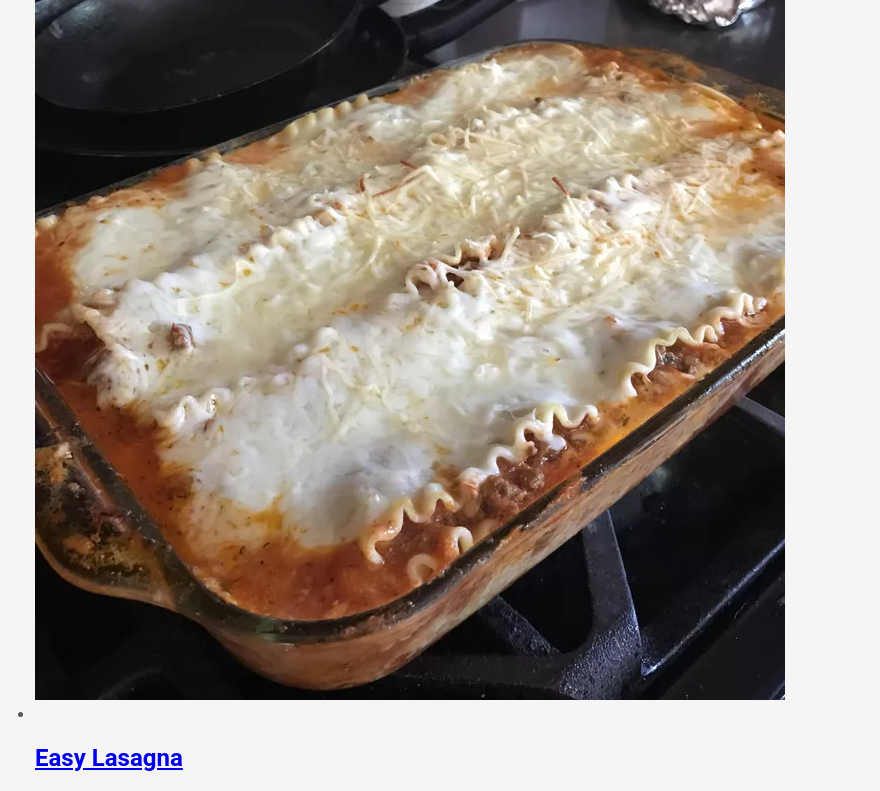
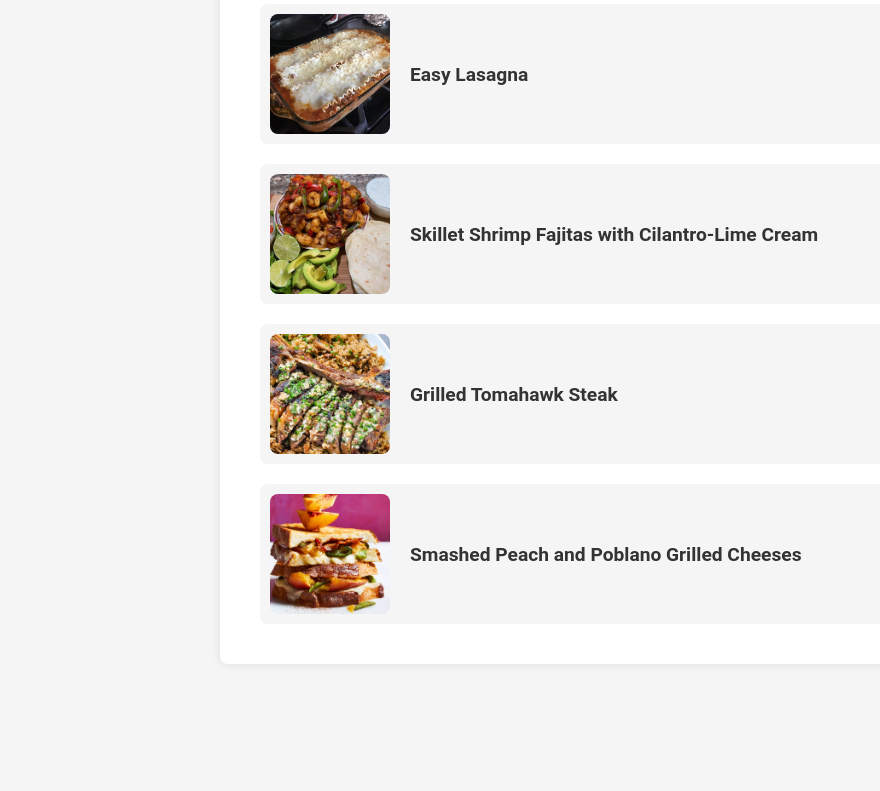
Before and after one commit to sofiapetushok/recipes, a plain HTML site: page index.html in a window 1280 px wide. Shown: the part 104-895 px from the top of the page, without its empty margins (0-880 px from the left). After the commit the page ends 800 px from the top, so only its background shows below. Drawn offline with Linux system fonts and the light colour scheme.

Commit message:
styling the homepage links

```diff
--- a/css/style.css
+++ b/css/style.css
@@ -1,18 +1,71 @@
 
 body {
     font-family: 'Roboto', sans-serif;
-    margin: 0;
-    padding: 0;
     background-color: #f5f5f5;
 }
-
-h1 {
-    color: #333;
-}
-body, h1 {
+body, h1, h2, h3, ul, li, p {
     margin: 0;
     padding: 0;
 }
+h1 {
+    color: #333;
+    text-align: center;
+    margin-bottom: 20px;
+}
+
+.homepage-container {
+    max-width: 800px;
+    margin: 30px auto;
+    padding: 20px;
+    background-color: #fff;
+    border-radius: 8px;
+    box-shadow: 0px 0px 10px rgba(0, 0, 0, 0.1);
+}
+.recipe-list {
+    list-style-type: none;
+    padding-left: 0;
+}
+
+.recipe-list li {
+    display: flex;
+    align-items: center;
+    margin-bottom: 20px;
+    background-color: #f5f5f5;
+    border-radius: 8px;
+}
+
+.recipe-list li a {
+    display: flex;
+    align-items: center;
+    text-decoration: none;
+    color: #333;
+    transition: background-color 0.3s;
+    padding: 10px;
+}
+
+.recipe-list li img {
+    width: 120px;
+    height: 120px;
+    margin-right: 20px;
+    border-radius: 8px;
+    object-fit: cover;
+}
+
+.recipe-list li h2 {
+    font-size: 1.2rem;
+    margin: 0;
+    color: #333;
+}
+.recipe-list li:hover {
+    background-color: #ddd;
+    transition: background-color 0.3s;
+}
+
+.recipe-list li:hover h2 {
+    color: #ff6600;
+    transition: color 0.3s;
+}
+
 .banner {
     position: relative;
     border-radius: 10px;
@@ -49,7 +102,7 @@ body, h1 {
 }
 .article-content {
     max-width: 800px;
-    margin: 30px auto;
+    margin: 50px auto;
     background-color: #fff;
     padding: 20px;
     border-radius: 10px;
@@ -57,14 +110,13 @@ body, h1 {
 }
 img {
     max-width: 100%;
-    border-radius: 10pxem;
-    margin-bottom: 20px;
+    border-radius: 8px;
 }
 
 h3 {
     color: #333;
     font-size: 1.5rem;
-    margin-top: 20px;
+    margin: 35px 0 15px;
 }
 
 p {
```
